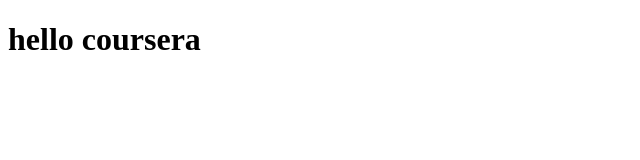
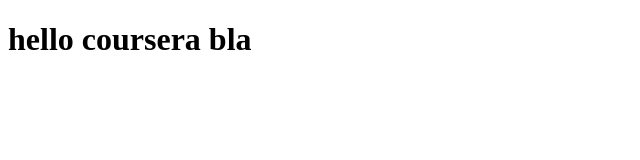
Before and after one commit to karimhaydar/coursera-test, a plain HTML site: page site/index.html in a window 1280 px wide. Shown: the full height of the page, 0-640 px from the left. Drawn offline with Linux system fonts and the light colour scheme.

Commit message:
small addition to our page content

```diff
--- a/site/index.html
+++ b/site/index.html
@@ -4,6 +4,6 @@
 	<title>hello coursera</title>
 </head>
 <body>
-<h1>hello coursera</h1>
+<h1>hello coursera bla</h1>
 </body>
 </html>
```
